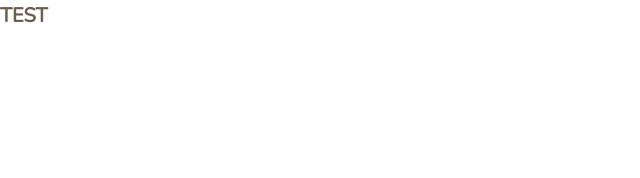
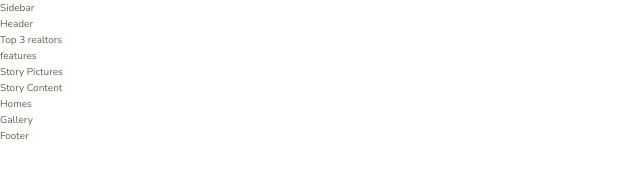
Before and after one commit to GerPut/sass-site, a website: page index.html in a window 1280 px wide. Shown: the whole page, without its empty margins (0-640 px from the left). Drawn offline with nearby package versions, Linux system fonts and the light colour scheme; files that its build step writes are made by us from their sources.

Commit message:
Built structure.

```diff
--- a/index.html
+++ b/index.html
@@ -14,7 +14,34 @@
 </head>
 
 <body class="container">
-    <h1>TEST</h1>
+    <div class="sidebar">
+        Sidebar
+    </div>
+    <header class="header">
+        Header
+    </header>
+    <div class="realtors">
+        Top 3 realtors
+    </div>
+    <section class="features">
+        features
+    </section>
+
+    <div class="story__pictures">
+        Story Pictures
+    </div>
+    <div class="story__content">
+        Story Content
+    </div>
+    <section class="homes">
+        Homes
+    </section>
+    <section class="gallery">
+        Gallery
+    </section>
+    <footer class="footer">
+        Footer
+    </footer>
 </body>
 
 </html>
```
